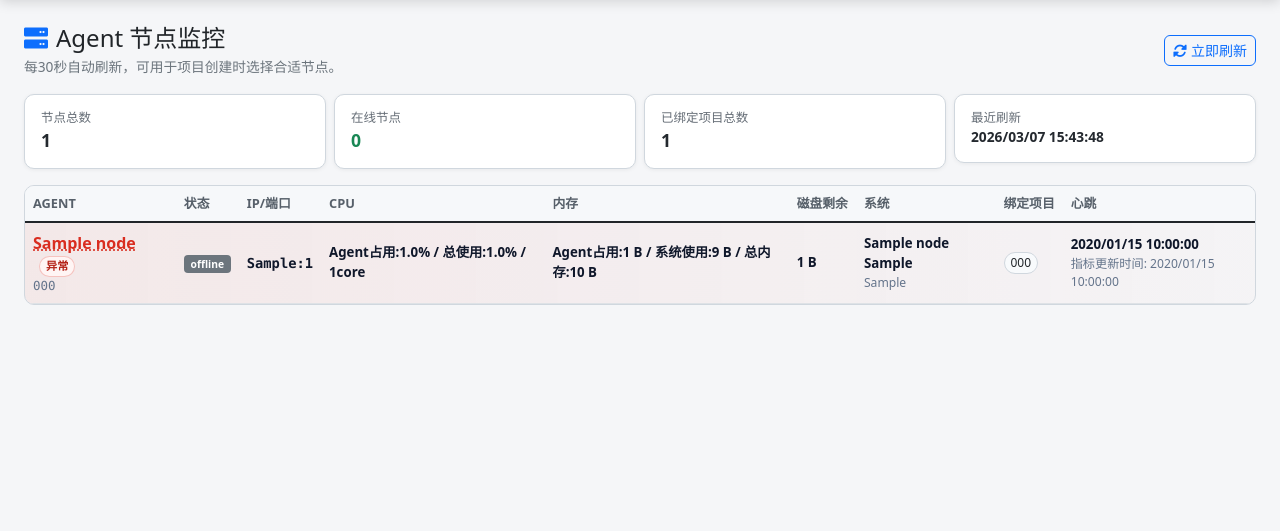
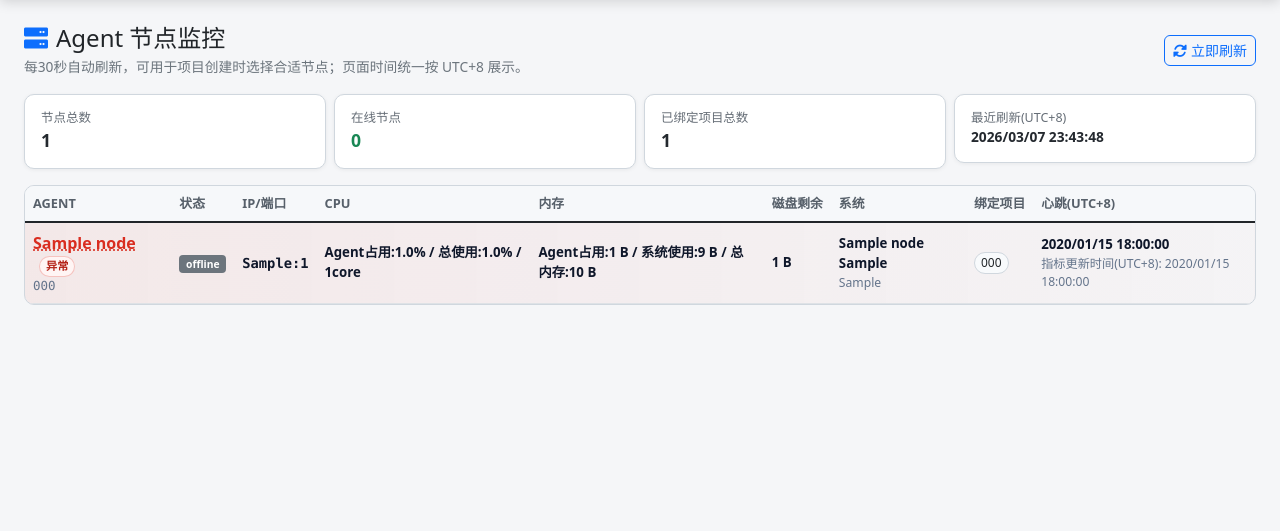
Before and after one commit to huangsj47/ExcelDiff_ForGame, a Flask app: page /admin/agents in a window 1280 px wide. Shown: the part 61-592 px from the top of the page. Run offline with Flask 3, Linux system fonts and the light colour scheme; the visitor is signed in with stand-in values (Sample User, id 1); tables that the repository leaves empty hold one stand-in row (values such as "Sample post"); parts of the project's set-up code (start-up, migrations or seed data) failed here and were passed over.

Commit message:
优化agent获取数据

```diff
--- a/templates/admin_agents.html
+++ b/templates/admin_agents.html
@@ -133,7 +133,7 @@
     <div class="d-flex justify-content-between align-items-center mb-3">
         <div>
             <h4 class="mb-1"><i class="fas fa-server me-2 text-primary"></i>Agent 节点监控</h4>
-            <div class="text-muted" style="font-size: 0.86rem;">每30秒自动刷新，可用于项目创建时选择合适节点。</div>
+            <div class="text-muted" style="font-size: 0.86rem;">每30秒自动刷新，可用于项目创建时选择合适节点；页面时间统一按 UTC+8 展示。</div>
         </div>
         <button class="btn btn-outline-primary btn-sm" onclick="loadAgentNodes()">
             <i class="fas fa-sync-alt me-1"></i>立即刷新
@@ -161,7 +161,7 @@
         </div>
         <div class="col-6 col-md-3">
             <div class="agent-summary-card">
-                <div class="label">最近刷新</div>
+                <div class="label">最近刷新(UTC+8)</div>
                 <div class="value" style="font-size: 0.86rem;" id="lastRefresh">-</div>
             </div>
         </div>
@@ -180,7 +180,7 @@
                         <th>磁盘剩余</th>
                         <th>系统</th>
                         <th>绑定项目</th>
-                        <th>心跳</th>
+                        <th>心跳(UTC+8)</th>
                     </tr>
                 </thead>
                 <tbody id="agentRowsBody">
@@ -216,6 +216,21 @@ let agentRowMap = new Map();
 let incidentModalInstance = null;
 let currentAgentCodeForModal = '';
 let currentIgnoreIncidentId = null;
+const TIME_DISPLAY_RULES = Object.freeze({
+    timezone: 'Asia/Shanghai',
+    timezoneLabel: 'UTC+8',
+    outputPattern: 'YYYY/MM/DD HH:mm:ss'
+});
+const UTC8_TIME_FORMATTER = new Intl.DateTimeFormat('zh-CN', {
+    timeZone: TIME_DISPLAY_RULES.timezone,
+    year: 'numeric',
+    month: '2-digit',
+    day: '2-digit',
+    hour: '2-digit',
+    minute: '2-digit',
+    second: '2-digit',
+    hour12: false
+});
 
 function formatBytes(bytes) {
     const value = Number(bytes || 0);
@@ -249,15 +264,16 @@ function formatTimeText(isoText) {
     try {
         const dt = new Date(isoText);
         if (Number.isNaN(dt.getTime())) return String(isoText);
-        return dt.toLocaleString('zh-CN', {
-            year: 'numeric',
-            month: '2-digit',
-            day: '2-digit',
-            hour: '2-digit',
-            minute: '2-digit',
-            second: '2-digit',
-            hour12: false
+        const partMap = {};
+        UTC8_TIME_FORMATTER.formatToParts(dt).forEach((part) => {
+            if (part.type !== 'literal') {
+                partMap[part.type] = part.value;
+            }
         });
+        if (partMap.year && partMap.month && partMap.day && partMap.hour && partMap.minute && partMap.second) {
+            return `${partMap.year}/${partMap.month}/${partMap.day} ${partMap.hour}:${partMap.minute}:${partMap.second}`;
+        }
+        return UTC8_TIME_FORMATTER.format(dt);
     } catch (err) {
         return String(isoText);
     }
@@ -555,7 +571,7 @@ async function loadAgentNodes() {
                     <td title="${escapeHtml(projectSummary.title)}">${projectSummary.html}</td>
                     <td>
                         <div class="metric-main">${formatTimeText(item.last_heartbeat)}</div>
-                        <div class="metric-sub">指标更新时间: ${formatTimeText(item.metrics_updated_at)}</div>
+                        <div class="metric-sub">指标更新时间(${TIME_DISPLAY_RULES.timezoneLabel}): ${formatTimeText(item.metrics_updated_at)}</div>
                     </td>
                 </tr>
                 `;
```
Also changed, not shown: tests/test_agent_split_modes.py (+15 -0 lines), 1 other file.
